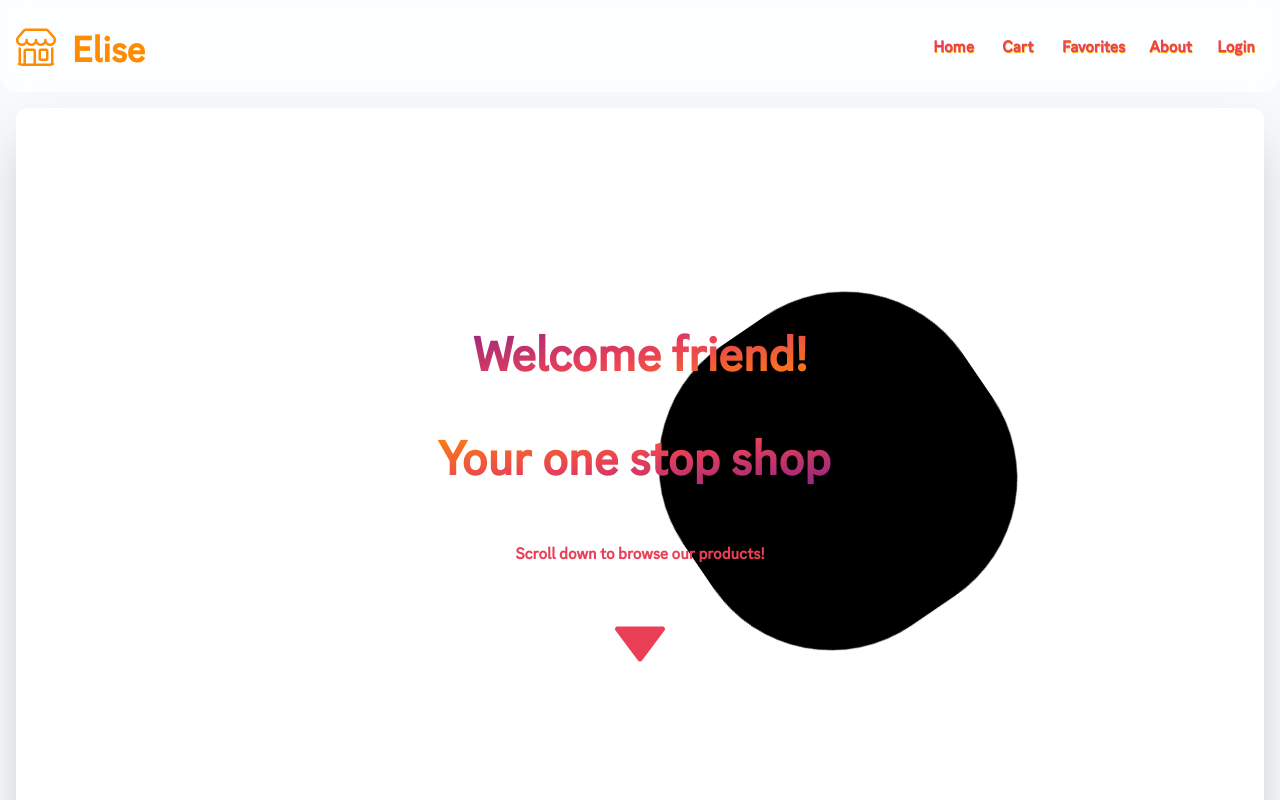
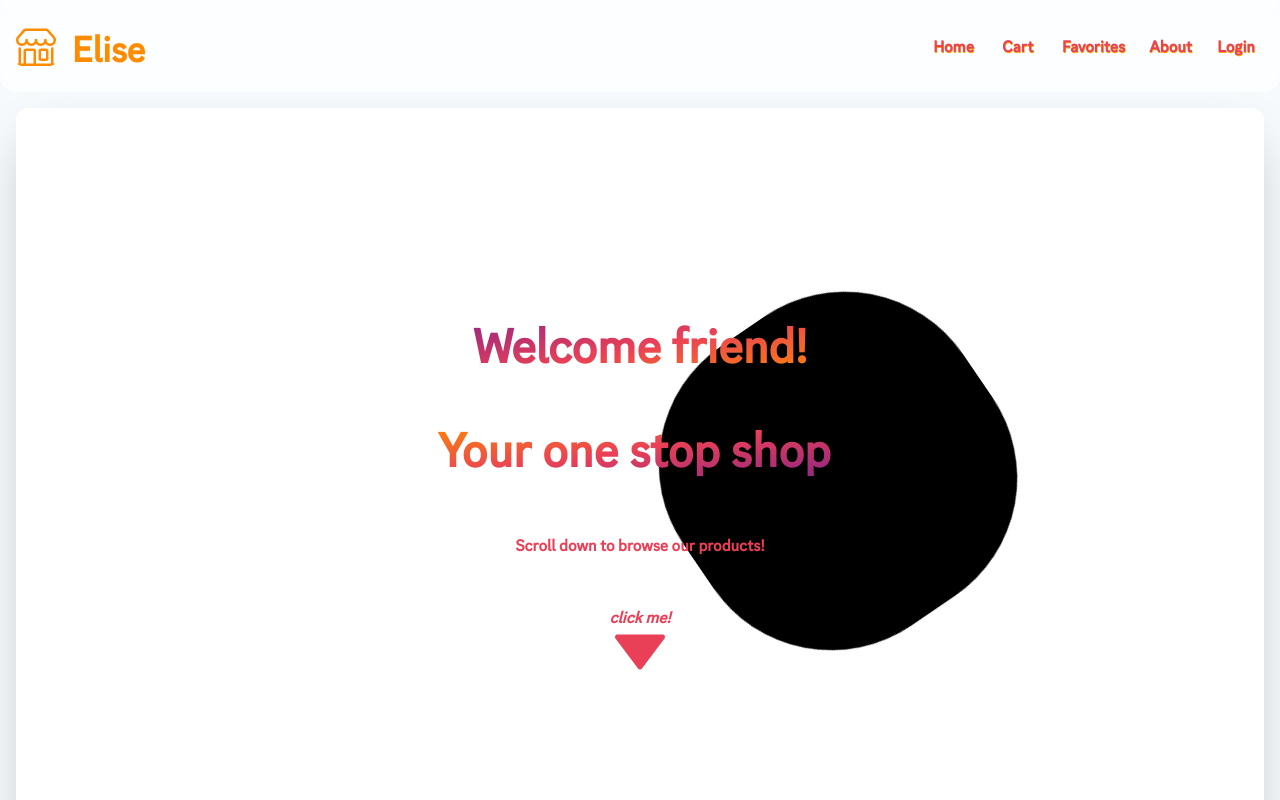
Before and after one commit to hylcore-V/elise-ecommerce, a Next.js app: page / in a window 1280 px wide. Shown: the top 800 px of the page. Built offline with nearby package versions, Linux system fonts and the light colour scheme; no server answers.

Commit message:
enabled smooth scrolling to the products when the down arrow is clicked

```diff
--- a/src/components/HomePage.tsx
+++ b/src/components/HomePage.tsx
@@ -1,21 +1,12 @@
-import {
-  Box,
-  Text,
-  Flex,
-  chakra,
-  StatDownArrow,
-  Skeleton,
-  SkeletonText,
-  Stack,
-  SkeletonCircle,
-} from '@chakra-ui/react'
+import { Box, Text, Flex, chakra, StatDownArrow } from '@chakra-ui/react'
 import { ProductCard } from './Product/ProductCard'
-import React from 'react'
+import React, { useRef } from 'react'
 import { Product } from '../types/fakeApiTypes'
 import { useFetchItemsQuery } from '../hooks/useFetchItemsQuery'
 import { isValidMotionProp, motion } from 'framer-motion'
 import { ProductCardSkeleton } from './ProductCardSkeleton'
 import { useUser } from '@auth0/nextjs-auth0/client'
+import { useRouter } from 'next/router'
 
 function HomePage() {
   const {
@@ -24,6 +15,8 @@ function HomePage() {
     error,
   }: { data: Product[] | undefined; isError: boolean; error: any } = useFetchItemsQuery()
   const { user } = useUser()
+  const router = useRouter()
+  const scrollToRef = useRef<HTMLDivElement>(null)
   const ChakraBox = chakra(motion.div, {
     shouldForwardProp: isValidMotionProp,
   })
@@ -97,7 +90,23 @@ function HomePage() {
         <Text fontSize={['sm', 'md']} color={'#E94057'} zIndex='2' fontWeight={'bold'} mt='3rem'>
           Scroll down to browse our products!
         </Text>
-        <StatDownArrow color={'#E94057'} zIndex='2' fontWeight={'bold'} fontSize='6xl' mt='3rem' />
+        <Text mt='3rem' as='i' fontWeight={'bold'} color='#E94057'>
+          click me!
+        </Text>
+        <StatDownArrow
+          mt='-.5rem'
+          color={'#E94057'}
+          zIndex='2'
+          fontWeight={'bold'}
+          fontSize='6xl'
+          onClick={(e) => {
+            e.preventDefault
+            const navbar = document.getElementById('navbar')!
+            navbar.style.opacity = '0'
+            navbar.style.visibility = 'hidden'
+            scrollToRef.current?.scrollIntoView()
+          }}
+        />
       </Flex>
 
       <Flex
@@ -108,6 +117,7 @@ function HomePage() {
         justifyContent={'center'}
         flexGrow='100%'
         id='products'
+        ref={scrollToRef}
       >
         {products ? (
           products.map((p: Product) => <ProductCard key={p.id} product={p} />)
--- a/styles/globals.css
+++ b/styles/globals.css
@@ -16,6 +16,7 @@ body {
   margin: 0;
   font-family: 'ggsansmedium', '-apple-system', 'sans-serif';
   background-color: black;
+  scroll-behavior: smooth !important;
 }
 
 a {
```
